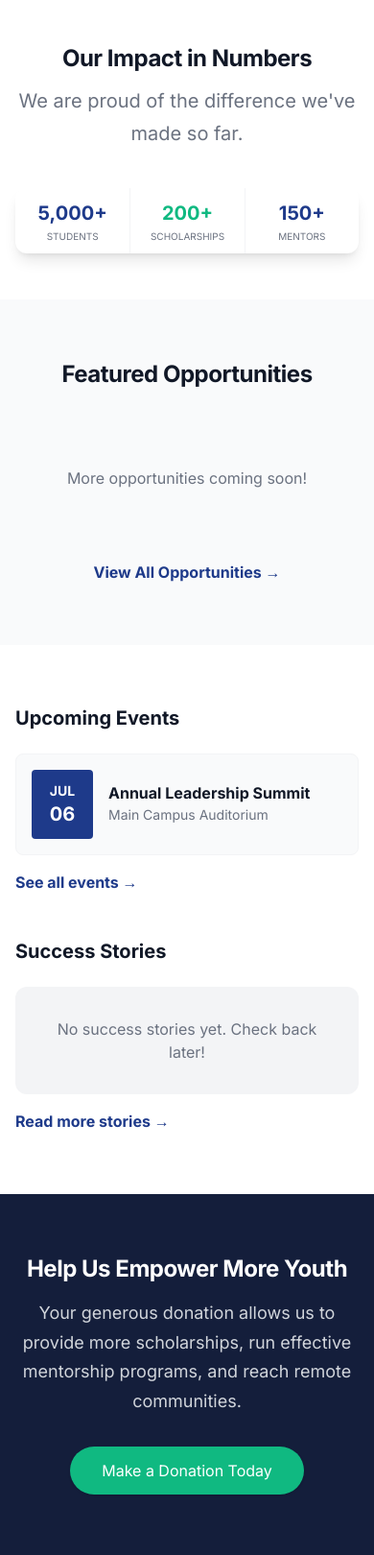
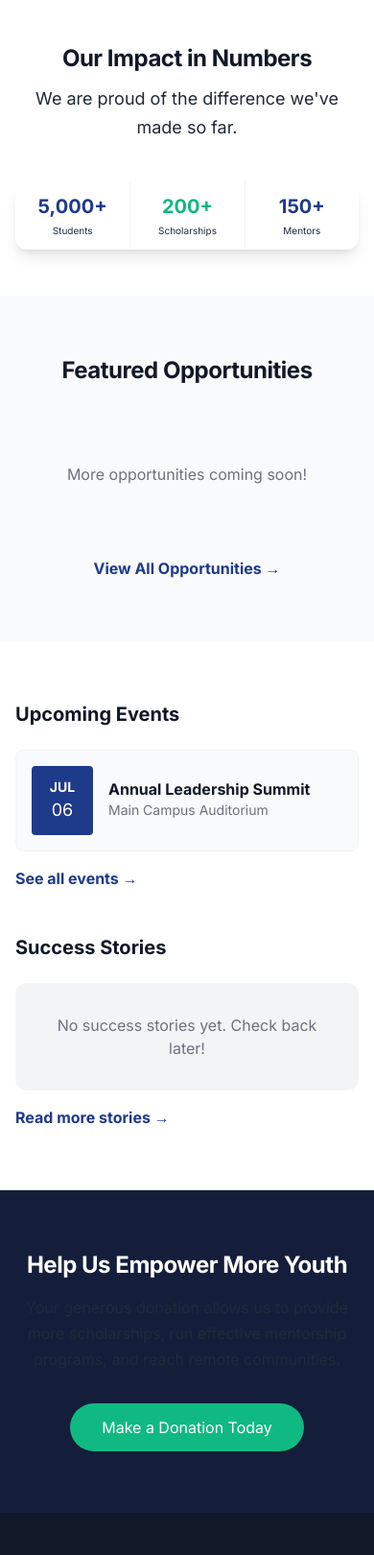
Before and after one commit to SevenCandid/DanTworf-Inspires-Network, a PHP site: page / in a window 390 px wide. Shown: the part 631-2251 px from the top of the page at 96% size. Run offline with PHP 8.4, Linux system fonts and the light colour scheme; data comes from the database, SQL or seed files in the repository; data that the repository does not hold is empty; some libraries are stand-ins or nearby versions.

Commit message:
style: reduce hero titles and subtitles font size on mobile across all public pages

```diff
--- a/src/Views/blogs.php
+++ b/src/Views/blogs.php
@@ -2,8 +2,8 @@
 
 <div class="bg-gray-50 py-16 px-4 sm:px-6 lg:px-8 fade-in">
     <div class="max-w-7xl mx-auto text-center mb-16">
-        <h1 class="text-4xl font-extrabold text-gray-900 mb-4">Blog Articles</h1>
-        <p class="text-xl text-gray-500 max-w-3xl mx-auto">Read the latest news, stories, and updates from DIN.</p>
+        <h1 class="text-3xl sm:text-3xl sm:text-4xl$3">Blog Articles</h1>
+        <p class="text-lg sm:text-lg sm:text-xl$3">Read the latest news, stories, and updates from DIN.</p>
     </div>
 
     <div class="max-w-7xl mx-auto grid grid-cols-1 md:grid-cols-2 lg:grid-cols-3 gap-8 relative">
@@ -73,7 +73,7 @@
         <?php else: ?>
             <div class="col-span-full text-center text-gray-500 py-16 bg-white rounded-2xl border border-gray-100">
                 <svg class="mx-auto h-12 w-12 text-gray-300 mb-4" fill="none" stroke="currentColor" viewBox="0 0 24 24"><path stroke-linecap="round" stroke-linejoin="round" stroke-width="2" d="M19 20H5a2 2 0 01-2-2V6a2 2 0 012-2h10l6 6v10a2 2 0 01-2 2z"></path><path stroke-linecap="round" stroke-linejoin="round" stroke-width="2" d="M16 2v4h4M8 10h8M8 14h8"></path></svg>
-                <p class="text-lg">No blog articles published yet.</p>
+                <p class="text-base sm:text-base sm:text-lg$3">No blog articles published yet.</p>
             </div>
         <?php endif; ?>
     </div>
--- a/src/Views/gallery.php
+++ b/src/Views/gallery.php
@@ -2,8 +2,8 @@
 
 <div class="bg-gray-50 py-16 px-4 sm:px-6 lg:px-8 fade-in">
     <div class="max-w-7xl mx-auto text-center mb-16">
-        <h1 class="text-4xl font-extrabold text-gray-900 mb-4">Media Gallery</h1>
-        <p class="text-xl text-gray-500 max-w-3xl mx-auto">Explore photos and videos from our past events, workshops, and outreach programs.</p>
+        <h1 class="text-3xl sm:text-3xl sm:text-4xl$3">Media Gallery</h1>
+        <p class="text-lg sm:text-lg sm:text-xl$3">Explore photos and videos from our past events, workshops, and outreach programs.</p>
     </div>
 
     <?php
--- a/src/Views/home.php
+++ b/src/Views/home.php
@@ -9,11 +9,11 @@
             </svg>
             <main class="mt-10 mx-auto max-w-7xl px-4 sm:mt-12 sm:px-6 md:mt-16 lg:mt-20 lg:px-8 xl:mt-28 fade-in">
                 <div class="sm:text-center lg:text-left">
-                    <h1 class="text-4xl tracking-tight font-extrabold text-white sm:text-5xl md:text-6xl">
+                    <h1 class="text-3xl sm:text-3xl sm:text-4xl$3">
                         <span class="block xl:inline">Empowering Youth</span>
                         <span class="block text-secondary">Through Education</span>
                     </h1>
-                    <p class="mt-3 text-base text-gray-300 sm:mt-5 sm:text-lg sm:max-w-xl sm:mx-auto md:mt-5 md:text-xl lg:mx-0">
+                    <p class="mt-3 text-base text-gray-300 sm:mt-5 sm:text-lg sm:max-w-xl sm:mx-auto md:mt-5 md:text-lg sm:text-xl$3">
                         Join DANTWORF INSPIRES NETWORK (DIN) to access life-changing scholarships, internships, fellowships, and leadership opportunities.
                     </p>
                     <div class="mt-5 sm:mt-8 flex justify-center lg:justify-start gap-4">
@@ -52,8 +52,8 @@
 <div class="bg-white pt-12 sm:pt-16">
     <div class="max-w-7xl mx-auto px-4 sm:px-6 lg:px-8">
         <div class="max-w-4xl mx-auto text-center">
-            <h2 class="text-3xl font-extrabold text-gray-900 sm:text-4xl">Our Impact in Numbers</h2>
-            <p class="mt-3 text-xl text-gray-500 sm:mt-4">
+            <h2 class="text-3xl font-extrabold text-gray-900 sm:text-3xl sm:text-4xl$3">Our Impact in Numbers</h2>
+            <p class="mt-3 text-lg sm:text-xl$3">
                 We are proud of the difference we've made so far.
             </p>
         </div>
@@ -65,15 +65,15 @@
                 <div class="max-w-4xl mx-auto">
                     <dl class="rounded-xl bg-white shadow-lg grid grid-cols-3 divide-x divide-gray-100 overflow-hidden">
                         <div class="flex flex-col p-3 sm:p-6 text-center">
-                            <dt class="order-2 mt-1 sm:mt-2 text-[10px] sm:text-lg leading-tight font-medium text-gray-500 uppercase sm:capitalize">Students</dt>
+                            <dt class="order-2 mt-1 sm:mt-2 text-[10px] sm:text-base sm:text-lg$3">Students</dt>
                             <dd class="order-1 text-xl sm:text-5xl font-extrabold text-primary">5,000+</dd>
                         </div>
                         <div class="flex flex-col p-3 sm:p-6 text-center">
-                            <dt class="order-2 mt-1 sm:mt-2 text-[10px] sm:text-lg leading-tight font-medium text-gray-500 uppercase sm:capitalize">Scholarships</dt>
+                            <dt class="order-2 mt-1 sm:mt-2 text-[10px] sm:text-base sm:text-lg$3">Scholarships</dt>
                             <dd class="order-1 text-xl sm:text-5xl font-extrabold text-secondary">200+</dd>
                         </div>
                         <div class="flex flex-col p-3 sm:p-6 text-center">
-                            <dt class="order-2 mt-1 sm:mt-2 text-[10px] sm:text-lg leading-tight font-medium text-gray-500 uppercase sm:capitalize">Mentors</dt>
+                            <dt class="order-2 mt-1 sm:mt-2 text-[10px] sm:text-base sm:text-lg$3">Mentors</dt>
                             <dd class="order-1 text-xl sm:text-5xl font-extrabold text-primary">150+</dd>
                         </div>
                     </dl>
@@ -87,7 +87,7 @@
 <div class="bg-gray-50 py-16">
     <div class="max-w-7xl mx-auto px-4 sm:px-6 lg:px-8">
         <div class="text-center">
-            <h2 class="text-3xl tracking-tight font-extrabold text-gray-900 sm:text-4xl">Featured Opportunities</h2>
+            <h2 class="text-3xl tracking-tight font-extrabold text-gray-900 sm:text-3xl sm:text-4xl$3">Featured Opportunities</h2>
         </div>
         <div class="mt-12 grid gap-8 lg:grid-cols-3">
             <?php if (!empty($opportunities)): ?>
@@ -99,7 +99,7 @@
                                     <?= htmlspecialchars($opp['category']) ?>
                                 </p>
                                 <a href="<?= htmlspecialchars($opp['link'] ?? '#') ?>" class="block mt-2" target="_blank">
-                                    <p class="text-xl font-semibold text-gray-900"><?= htmlspecialchars($opp['title']) ?></p>
+                                    <p class="text-lg sm:text-lg sm:text-xl$3"><?= htmlspecialchars($opp['title']) ?></p>
                                     <p class="mt-3 text-base text-gray-500 line-clamp-3"><?= htmlspecialchars($opp['description']) ?></p>
                                 </a>
                             </div>
@@ -135,7 +135,7 @@
                         <div class="flex items-center p-4 bg-gray-50 rounded-lg border border-gray-100">
                             <div class="bg-primary text-white p-3 rounded text-center w-16 flex-shrink-0">
                                 <span class="block text-sm font-bold"><?= strtoupper(date('M', $eventDate)) ?></span>
-                                <span class="block text-xl font-bold"><?= date('d', $eventDate) ?></span>
+                                <span class="block text-lg sm:text-xl$3"><?= date('d', $eventDate) ?></span>
                             </div>
                             <div class="ml-4">
                                 <h4 class="font-bold text-gray-900"><?= htmlspecialchars($event['title']) ?></h4>
@@ -161,7 +161,7 @@
                         <svg class="h-8 w-8 text-secondary mb-4" fill="currentColor" viewBox="0 0 32 32" aria-hidden="true">
                             <path d="M9.352 4C4.456 7.456 1 13.12 1 19.36c0 5.088 3.072 8.064 6.624 8.064 3.36 0 5.856-2.688 5.856-5.856 0-3.168-2.208-5.472-5.088-5.472-.576 0-1.344.096-1.536.192.48-3.264 3.552-7.104 6.624-9.024L9.352 4zm16.512 0c-4.896 3.456-8.352 9.12-8.352 15.36 0 5.088 3.072 8.064 6.624 8.064 3.264 0 5.856-2.688 5.856-5.856 0-3.168-2.304-5.472-5.184-5.472-.576 0-1.248.096-1.44.192.48-3.264 3.456-7.104 6.528-9.024L25.864 4z" />
                         </svg>
-                        <p class="text-lg italic font-medium mb-4 line-clamp-3">"<?= nl2br(htmlspecialchars($featuredStory['content'])) ?>"</p>
+                        <p class="text-base sm:text-base sm:text-lg$3">"<?= nl2br(htmlspecialchars($featuredStory['content'])) ?>"</p>
                         <div class="flex items-center">
                             <div class="h-10 w-10 bg-gray-300 rounded-full flex items-center justify-center text-gray-500 font-bold overflow-hidden">
                                 <?php if (!empty($featuredStory['image_path'])): ?>
@@ -191,10 +191,10 @@
 <div class="bg-gray-900 relative overflow-hidden">
     <div class="absolute inset-0 bg-primary opacity-20"></div>
     <div class="max-w-7xl mx-auto px-4 sm:px-6 lg:px-8 py-16 lg:py-20 relative z-10 text-center">
-        <h2 class="text-3xl font-extrabold text-white sm:text-4xl">
+        <h2 class="text-3xl font-extrabold text-white sm:text-3xl sm:text-4xl$3">
             <span class="block">Help Us Empower More Youth</span>
         </h2>
-        <p class="mt-4 text-lg leading-6 text-gray-300 max-w-2xl mx-auto">
+        <p class="mt-4 text-base sm:text-lg$3">
             Your generous donation allows us to provide more scholarships, run effective mentorship programs, and reach remote communities.
         </p>
         <div class="mt-8">
--- a/src/Views/join.php
+++ b/src/Views/join.php
@@ -2,8 +2,8 @@
 
 <div class="bg-gray-50 py-16 px-4 sm:px-6 lg:px-8 fade-in">
     <div class="max-w-7xl mx-auto text-center mb-12">
-        <h1 class="text-4xl font-extrabold text-gray-900 mb-4">Join Us</h1>
-        <p class="text-xl text-gray-500 max-w-3xl mx-auto">Become a part of the DIN family. Whether you want to join as a member to access exclusive benefits, or volunteer your skills to help others, we welcome you.</p>
+        <h1 class="text-3xl sm:text-3xl sm:text-4xl$3">Join Us</h1>
+        <p class="text-lg sm:text-lg sm:text-xl$3">Become a part of the DIN family. Whether you want to join as a member to access exclusive benefits, or volunteer your skills to help others, we welcome you.</p>
     </div>
 
     <div class="max-w-7xl mx-auto grid grid-cols-1 md:grid-cols-2 gap-12">
--- a/src/Views/opportunities.php
+++ b/src/Views/opportunities.php
@@ -3,8 +3,8 @@
 <div class="bg-gray-50 py-16">
     <div class="max-w-7xl mx-auto px-4 sm:px-6 lg:px-8">
         <div class="text-center mb-12">
-            <h1 class="text-4xl font-extrabold text-gray-900">Explore Opportunities</h1>
-            <p class="mt-4 text-xl text-gray-500">Find the perfect scholarship, internship, or fellowship to advance your journey.</p>
+            <h1 class="text-3xl sm:text-3xl sm:text-4xl$3">Explore Opportunities</h1>
+            <p class="mt-4 text-lg sm:text-xl$3">Find the perfect scholarship, internship, or fellowship to advance your journey.</p>
         </div>
 
         <!-- Filter and Search -->
@@ -34,7 +34,7 @@
                                 <span class="inline-block px-3 py-1 bg-green-100 text-green-800 rounded-full text-xs font-semibold uppercase tracking-wide mb-3">
                                     <?= htmlspecialchars($opp['category']) ?>
                                 </span>
-                                <h3 class="text-xl font-bold text-gray-900 mb-2 opp-title"><?= htmlspecialchars($opp['title']) ?></h3>
+                                <h3 class="text-lg sm:text-lg sm:text-xl$3"><?= htmlspecialchars($opp['title']) ?></h3>
                                 <p class="text-gray-600 mb-4 line-clamp-4"><?= nl2br(htmlspecialchars($opp['description'])) ?></p>
                             </div>
 
--- a/src/Views/programs.php
+++ b/src/Views/programs.php
@@ -2,8 +2,8 @@
 
 <div class="bg-white py-16 px-4 sm:px-6 lg:px-8 fade-in">
     <div class="max-w-7xl mx-auto text-center mb-16">
-        <h1 class="text-4xl font-extrabold text-gray-900 mb-4">Our Programs</h1>
-        <p class="text-xl text-gray-500 max-w-3xl mx-auto">We offer a variety of structured programs designed to equip youth with the tools they need to succeed academically and professionally.</p>
+        <h1 class="text-3xl sm:text-3xl sm:text-4xl$3">Our Programs</h1>
+        <p class="text-lg sm:text-lg sm:text-xl$3">We offer a variety of structured programs designed to equip youth with the tools they need to succeed academically and professionally.</p>
     </div>
 
     <div class="max-w-7xl mx-auto grid grid-cols-1 lg:grid-cols-2 gap-12">
--- a/src/Views/resources.php
+++ b/src/Views/resources.php
@@ -2,8 +2,8 @@
 
 <div class="bg-white py-16 px-4 sm:px-6 lg:px-8 fade-in">
     <div class="max-w-7xl mx-auto text-center mb-16">
-        <h1 class="text-4xl font-extrabold text-gray-900 mb-4">Resources</h1>
-        <p class="text-xl text-gray-500 max-w-3xl mx-auto">Free, downloadable materials to help you succeed in your academic and professional endeavors.</p>
+        <h1 class="text-3xl sm:text-3xl sm:text-4xl$3">Resources</h1>
+        <p class="text-lg sm:text-lg sm:text-xl$3">Free, downloadable materials to help you succeed in your academic and professional endeavors.</p>
     </div>
 
     <div class="max-w-7xl mx-auto grid grid-cols-1 md:grid-cols-2 lg:grid-cols-3 gap-8">
@@ -22,7 +22,7 @@
                     <div class="text-primary mb-4">
                         <svg class="h-10 w-10" fill="none" viewBox="0 0 24 24" stroke="currentColor"><path stroke-linecap="round" stroke-linejoin="round" stroke-width="2" d="M12 6.253v13m0-13C10.832 5.477 9.246 5 7.5 5S4.168 5.477 3 6.253v13C4.168 18.477 5.754 18 7.5 18s3.332.477 4.5 1.253m0-13C13.168 5.477 14.754 5 16.5 5c1.747 0 3.332.477 4.5 1.253v13C19.832 18.477 18.247 18 16.5 18c-1.746 0-3.332.477-4.5 1.253"/></svg>
                     </div>
-                    <h2 class="text-xl font-bold text-gray-900 mb-4 capitalize"><?= htmlspecialchars($category) ?></h2>
+                    <h2 class="text-lg sm:text-lg sm:text-xl$3"><?= htmlspecialchars($category) ?></h2>
                     <ul class="space-y-3 flex-grow mb-6">
                         <?php foreach ($items as $item): ?>
                             <li>
```
Also changed, not shown: src/Views/about.php (+9 -9 lines), src/Views/contact.php (+6 -6 lines), src/Views/donate.php (+5 -5 lines), src/Views/events.php (+5 -5 lines), src/Views/success_stories.php (+6 -6 lines).
